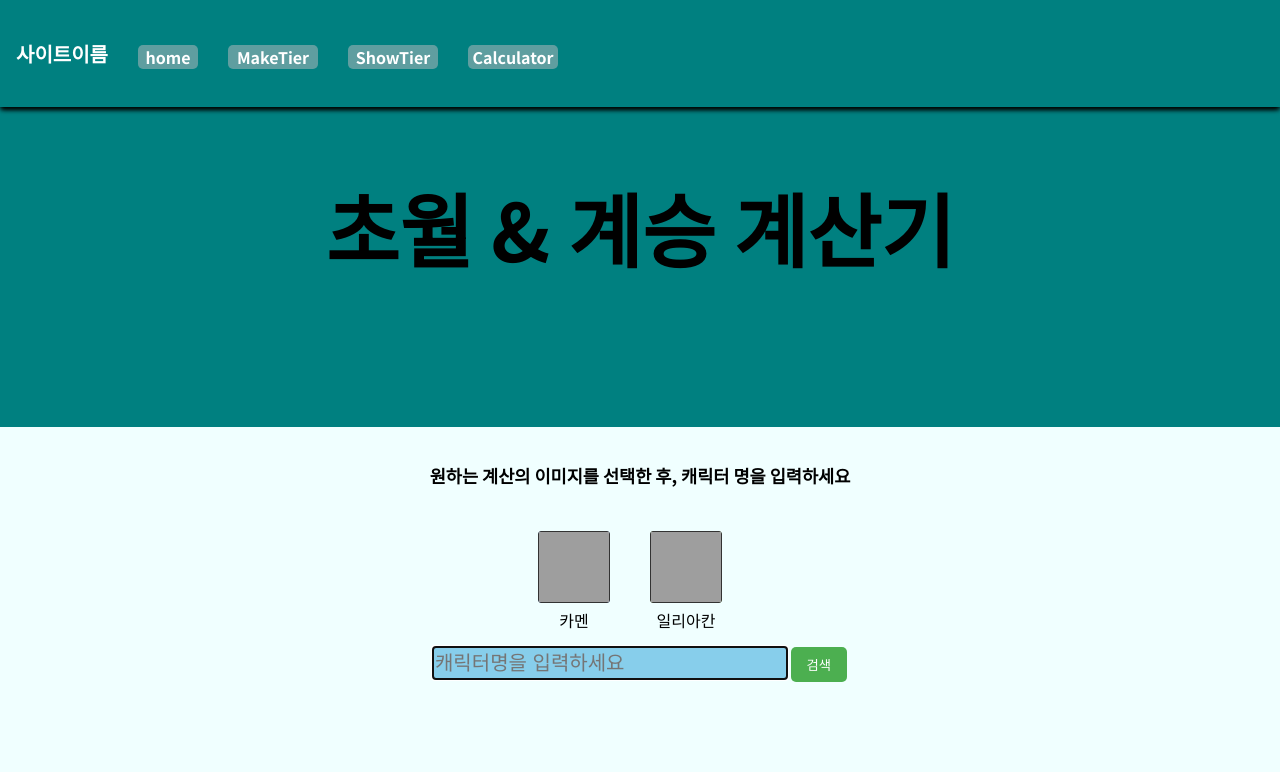
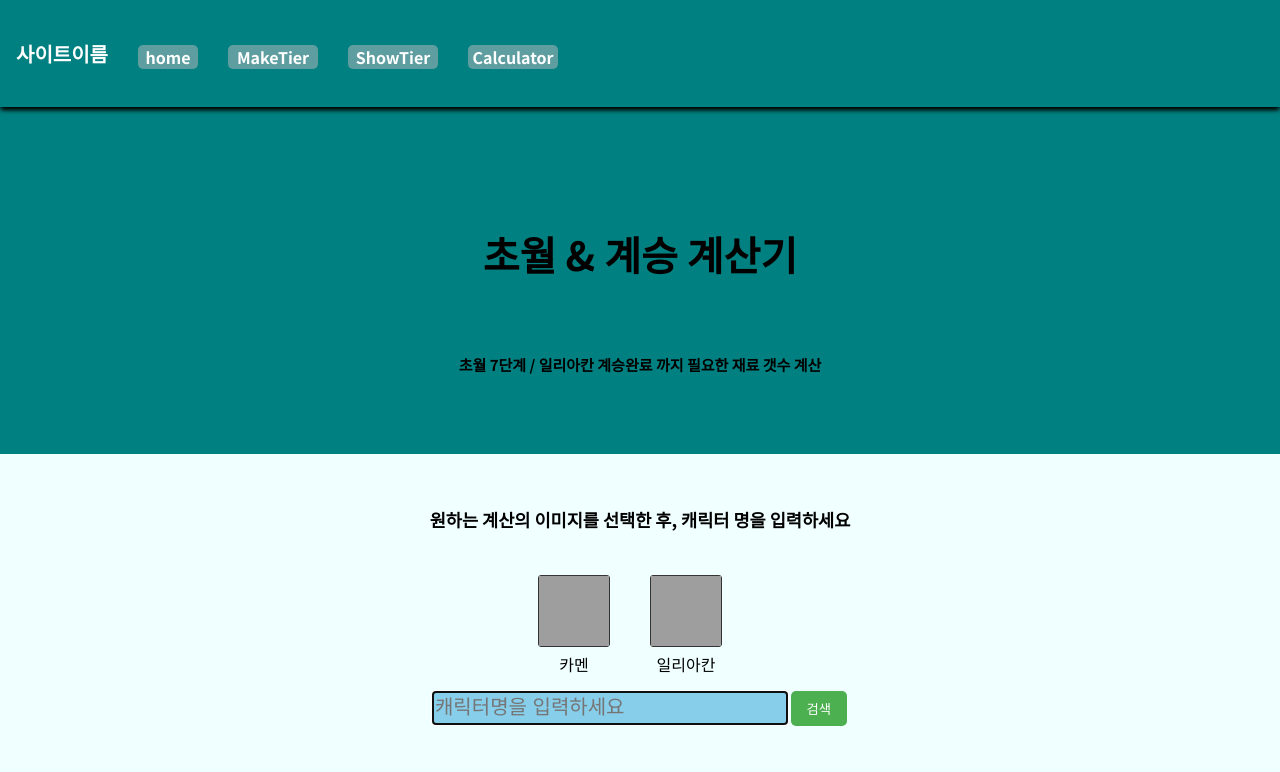
Before and after one commit to bk-jeong/SoldeskTeamproject, a Django app: page /input/ in a window 1280 px wide. Shown: the top 772 px of the page. Run offline with Django 4.2, Linux system fonts and the light colour scheme; parts of the project's set-up code (start-up, migrations or seed data) failed here and were passed over; grey boxes are pictures that could not be loaded.

Commit message:
0313_업뎃

```diff
--- a/loaproject/loaCalc/static/css/input_name.css
+++ b/loaproject/loaCalc/static/css/input_name.css
@@ -6,7 +6,7 @@
   margin-top: 10%;
 }
 
-.pageName {
+.pageName h1 {
   height: 400px;
   text-align: center;
   display: flex;
@@ -17,6 +17,18 @@
   background-color: teal;
   position: relative;
   z-index: -1;
+}
+
+.pageName h3 {
+  text-align: center;
+  margin-top: -100px;
+  font-size: 15px;
+}
+
+.direction {
+  text-align: center;
+  padding-top: 100px;
+  font-size: 15px;
 }
 
 #charName {
@@ -109,9 +121,3 @@ button {
 .character span {
   margin-top: 5px;
 }
-
-.direction {
-  text-align: center;
-  padding-top: 45px;
-  font-size: 15px;
-}
--- a/loaproject/loaCalc/templates/input_name.html
+++ b/loaproject/loaCalc/templates/input_name.html
@@ -12,7 +12,10 @@
   <body>
     <header>{%include "includes/header.html"%}</header>
 
-    <div class="pageName"><h1>초월 & 계승 계산기</h1></div>
+    <div class="pageName">
+      <h1>초월 & 계승 계산기</h1>
+      <h3>초월 7단계 / 일리아칸 계승완료 까지 필요한 재료 갯수 계산</h3>
+    </div>
     <div class="direction">
       <h3>원하는 계산의 이미지를 선택한 후, 캐릭터 명을 입력하세요</h3>
     </div>
```
